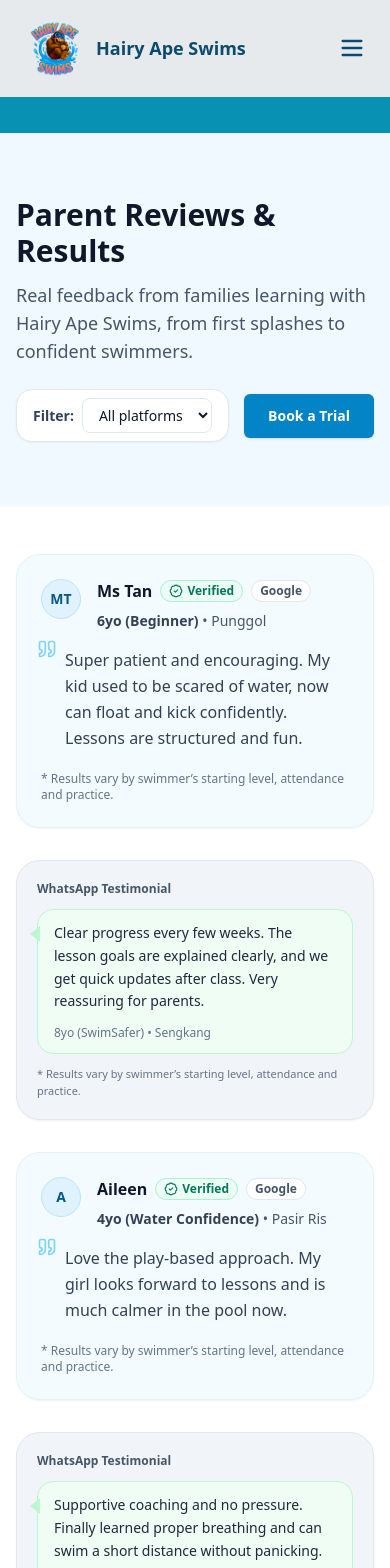
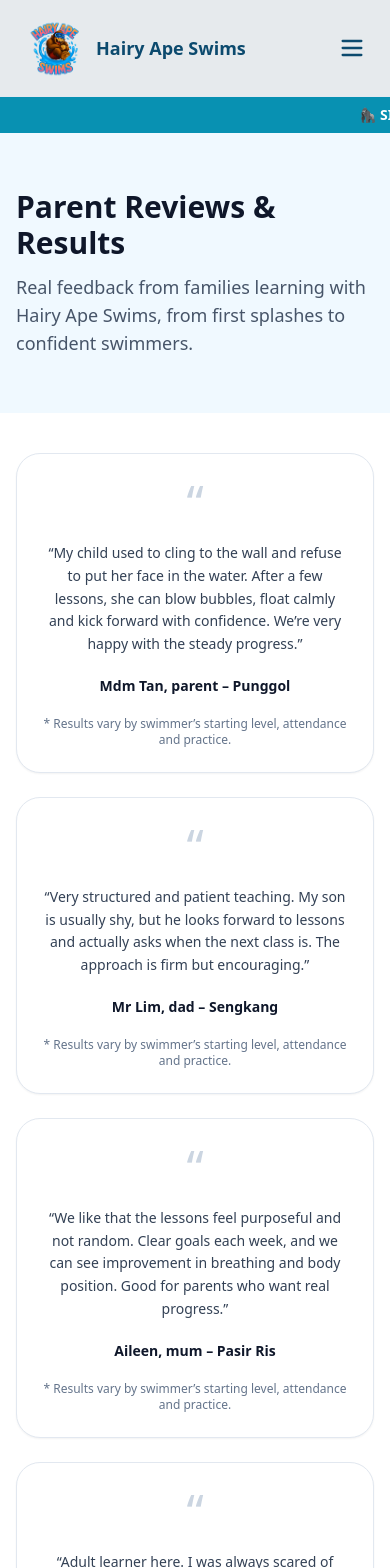
Before and after one commit to DarrylHG/hairyape, a React (Vite) app: page /Reviews in a window 390 px wide. Shown: the top 1568 px of the page. Built offline with nearby package versions, Linux system fonts and the light colour scheme.

Commit message:
Add responsive mobile navbar

```diff
--- a/src/pages/Reviews.jsx
+++ b/src/pages/Reviews.jsx
@@ -1,201 +1,168 @@
 // src/pages/Reviews.jsx
-import React, { useMemo, useState } from "react";
+import React from "react";
 import { Link } from "react-router-dom";
 import { Button } from "@/components/ui/button";
-import { Quote, BadgeCheck } from "lucide-react";
 
-function Avatar({ name = "Parent" }) {
-  const initials = name
-    .split(" ")
-    .filter(Boolean)
-    .slice(0, 2)
-    .map((w) => w[0]?.toUpperCase())
-    .join("");
-
+function QuoteMark() {
   return (
-    <div className="h-10 w-10 rounded-full bg-sky-100 border border-sky-200 flex items-center justify-center">
-      <span className="text-sm font-bold text-sky-800">{initials || "P"}</span>
-    </div>
-  );
-}
-
-function WhatsAppCard({ r }) {
-  return (
-    <div className="bg-slate-100 border border-slate-200 rounded-3xl p-5 md:p-6 shadow-sm">
-      {/* WhatsApp header strip */}
-      <div className="flex items-center justify-between mb-3">
-        <div className="text-xs font-semibold text-slate-600">
-          WhatsApp Testimonial
-        </div>
-        {r.verified && (
-          <span className="inline-flex items-center gap-1 text-xs font-semibold text-emerald-700 bg-emerald-50 border border-emerald-200 px-2 py-0.5 rounded-full">
-            <BadgeCheck className="h-3.5 w-3.5" />
-            Verified
-          </span>
-        )}
-      </div>
-
-      {/* Chat bubble */}
-      <div className="bg-green-50 border border-green-200 rounded-2xl px-4 py-3 relative">
-        <div className="absolute -left-2 top-4 h-0 w-0 border-y-8 border-y-transparent border-r-[10px] border-r-green-200" />
-        <div className="absolute -left-1.5 top-4 h-0 w-0 border-y-7 border-y-transparent border-r-[9px] border-r-green-50" />
-
-        <p className="text-sm md:text-base text-slate-800 leading-relaxed">
-          {r.text}
-        </p>
-
-        <div className="mt-3 text-xs text-slate-500">
-          {r.child}
-          {r.location ? <span> • {r.location}</span> : null}
-        </div>
-      </div>
-
-      <div className="mt-3 text-[11px] text-slate-500">
-        * Results vary by swimmer’s starting level, attendance and practice.
-      </div>
+    <div className="text-5xl md:text-6xl leading-none text-slate-300 text-center select-none">
+      “
     </div>
   );
 }
 
 export default function Reviews() {
-  // Edit these anytime
   const reviews = [
     {
-      platform: "Google",
-      name: "Ms Tan",
-      child: "6yo (Beginner)",
-      verified: true,
-      location: "Punggol",
       text:
-        "Super patient and encouraging. My kid used to be scared of water, now can float and kick confidently. Lessons are structured and fun.",
+        "My child used to cling to the wall and refuse to put her face in the water. After a few lessons, she can blow bubbles, float calmly and kick forward with confidence. We’re very happy with the steady progress.",
+      byline: "Mdm Tan, parent – Punggol",
     },
     {
-      platform: "WhatsApp",
-      name: "Mr Lim",
-      child: "8yo (SwimSafer)",
-      verified: false,
-      location: "Sengkang",
       text:
-        "Clear progress every few weeks. The lesson goals are explained clearly, and we get quick updates after class. Very reassuring for parents.",
+        "Very structured and patient teaching. My son is usually shy, but he looks forward to lessons and actually asks when the next class is. The approach is firm but encouraging.",
+      byline: "Mr Lim, dad – Sengkang",
     },
     {
-      platform: "Google",
-      name: "Aileen",
-      child: "4yo (Water Confidence)",
-      verified: true,
-      location: "Pasir Ris",
       text:
-        "Love the play-based approach. My girl looks forward to lessons and is much calmer in the pool now.",
+        "We like that the lessons feel purposeful and not random. Clear goals each week, and we can see improvement in breathing and body position. Good for parents who want real progress.",
+      byline: "Aileen, mum – Pasir Ris",
     },
     {
-      platform: "WhatsApp",
-      name: "Jason",
-      child: "Adult (Beginner)",
-      verified: false,
-      location: "Tampines",
       text:
-        "Supportive coaching and no pressure. Finally learned proper breathing and can swim a short distance without panicking.",
+        "Adult learner here. I was always scared of deep water, but the step-by-step guidance helped me stay calm and focus on technique. I can now swim a short distance without panicking.",
+      byline: "Jason, adult learner – Tampines",
+    },
+    {
+      text:
+        "My two kids have different learning speeds, but the sessions were adjusted well for both. One needed confidence work, the other needed stroke correction. Both improved without feeling pressured.",
+      byline: "Sharon, mum – Hougang",
+    },
+    {
+      text:
+        "The coaching style is very encouraging. My child used to cry before class, now he enters the pool by himself and tries new drills. That confidence boost is huge for us.",
+      byline: "Mr Goh, dad – Serangoon",
+    },
+    {
+      text:
+        "Good balance of fun and discipline. My kid enjoys the games but still learns proper technique. The progress feels consistent, not just ‘play in water’.",
+      byline: "Jia Min, parent – Punggol",
+    },
+    {
+      text:
+        "We appreciate how safety is always emphasised. My child learned simple water safety habits early, like waiting for instruction and staying calm when tired.",
+      byline: "Nurul, mum – Kovan",
+    },
+    {
+      text:
+        "My daughter improved a lot in freestyle breathing. Previously she would lift her head and stop. Now she can breathe to the side and continue swimming longer.",
+      byline: "Mei Ling, mum – Bedok",
+    },
+    {
+      text:
+        "Lessons are clear and progressive. Not rushed, but not dragging either. My son finally got comfortable with back float and can hold it independently.",
+      byline: "Mr Wong, dad – Sengkang",
+    },
+    {
+      text:
+        "Very patient with nervous swimmers. The first few lessons focused on water confidence, and only when my child was ready, the drills increased. Good pacing.",
+      byline: "Rachel, parent – Tampines",
+    },
+    {
+      text:
+        "I like that the teaching is practical. My child learned how to recover when he gets water in his face, instead of panicking. That skill alone made a big difference.",
+      byline: "Mr Chua, dad – Punggol",
+    },
+    {
+      text:
+        "My child went from ‘cannot swim’ to doing a full lap with better stamina. Technique still improving, but the confidence and endurance growth is obvious.",
+      byline: "Celine, mum – Pasir Ris",
+    },
+    {
+      text:
+        "The sessions are organised and the drills make sense. You can tell there is a structured programme and not just ad-hoc coaching.",
+      byline: "Haziq, parent – Yishun",
+    },
+    {
+      text:
+        "My son struggles to focus sometimes, but the coaching kept him engaged with short drills and clear cues. It worked better than what we tried before.",
+      byline: "Mdm Lee, parent – Sengkang",
+    },
+    {
+      text:
+        "We joined to prepare for SwimSafer-style progression. The foundations were built properly first, and the expectations were explained clearly. Great for beginners.",
+      byline: "Mr Nathan, dad – Hougang",
+    },
+    {
+      text:
+        "My child is now comfortable in deeper water. Previously she would only stay at the steps. Now she can move out, float and kick with control.",
+      byline: "Adeline, mum – Punggol",
+    },
+    {
+      text:
+        "Nice learning environment. The coaching feels respectful and calm. My child doesn’t feel embarrassed when making mistakes, and that helps learning faster.",
+      byline: "Mr Koh, dad – Bishan",
+    },
+    {
+      text:
+        "We saw improvement in streamlining and kicking. Small corrections made a big difference, and the drills helped build better habits.",
+      byline: "Jasmine, mum – Bedok",
+    },
+    {
+      text:
+        "My child is very sensitive to water splashing, but the step-by-step exposure helped. Now she can submerge briefly and blow bubbles comfortably.",
+      byline: "Mdm Farah, parent – Serangoon",
+    },
+    {
+      text:
+        "Communication is clear and the lesson flow feels consistent. My son improved in confidence and also listens better in the pool now.",
+      byline: "Mr Ong, dad – Punggol",
+    },
+    {
+      text:
+        "We’re happy with the progress and the overall experience. The sessions are structured, positive, and focused on building strong foundations.",
+      byline: "Siti, mum – Sengkang",
     },
   ];
-
-  const [platform, setPlatform] = useState("All");
-
-  const filtered = useMemo(() => {
-    return reviews.filter((r) => {
-      const okPlatform = platform === "All" ? true : r.platform === platform;
-      return okPlatform;
-    });
-  }, [reviews, platform]);
 
   return (
     <div className="bg-slate-900 min-h-screen">
       {/* Hero */}
       <section className="bg-sky-50 text-slate-900">
-        <div className="container mx-auto px-4 py-16 md:py-20">
+        <div className="container mx-auto px-4 py-14 md:py-18">
           <h1 className="text-3xl md:text-4xl font-extrabold mb-3">
             Parent Reviews & Results
           </h1>
           <p className="text-lg md:text-xl text-slate-600 max-w-3xl">
             Real feedback from families learning with Hairy Ape Swims, from first splashes to confident swimmers.
           </p>
-
-          {/* Filters + CTA */}
-          <div className="mt-6 flex flex-wrap items-center gap-3">
-            <div className="inline-flex items-center gap-2 rounded-2xl bg-white border border-slate-200 px-4 py-2 shadow-sm">
-              <span className="text-sm font-semibold text-slate-700">Filter:</span>
-
-              <select
-                value={platform}
-                onChange={(e) => setPlatform(e.target.value)}
-                className="rounded-lg border border-slate-200 bg-white px-3 py-1.5 text-sm focus:outline-none focus:ring-2 focus:ring-cyan-500"
-              >
-                <option value="All">All platforms</option>
-                <option value="Google">Google</option>
-                <option value="WhatsApp">WhatsApp</option>
-              </select>
-            </div>
-
-            <Link to="/Contact" className="ml-auto">
-              <Button className="rounded-full bg-sky-600 hover:bg-sky-700 text-white font-semibold px-6 py-3 shadow">
-                Book a Trial
-              </Button>
-            </Link>
-          </div>
         </div>
       </section>
 
       {/* Reviews */}
       <section className="bg-white">
-        <div className="container mx-auto px-4 py-12 md:py-16">
-          <div className="grid md:grid-cols-2 gap-8 lg:gap-10">
-            {filtered.map((r, i) => {
-              // WhatsApp screenshot style
-              if (r.platform === "WhatsApp") {
-                return <WhatsAppCard key={i} r={r} />;
-              }
+        <div className="container mx-auto px-4 py-10 md:py-14">
+          <div className="grid md:grid-cols-3 gap-6 lg:gap-8">
+            {reviews.map((r, i) => (
+              <div
+                key={i}
+                className="bg-white border border-slate-200 rounded-3xl p-6 md:p-7 shadow-sm flex flex-col h-full"
+              >
+                <QuoteMark />
 
-              // Default Google-style card (kept close to yours)
-              return (
-                <div
-                  key={i}
-                  className="bg-sky-50/70 border border-sky-100 rounded-3xl p-6 md:p-8 shadow-sm flex flex-col h-full"
-                >
-                  {/* Header */}
-                  <div className="flex items-start gap-4">
-                    <Avatar name={r.name} />
-                    <div className="flex-1">
-                      <div className="flex items-center gap-2 flex-wrap">
-                        <p className="font-bold text-slate-900">{r.name}</p>
-                        {r.verified && (
-                          <span className="inline-flex items-center gap-1 text-xs font-semibold text-emerald-700 bg-emerald-50 border border-emerald-200 px-2 py-0.5 rounded-full">
-                            <BadgeCheck className="h-3.5 w-3.5" />
-                            Verified
-                          </span>
-                        )}
-                        <span className="text-xs font-semibold text-slate-600 bg-white border border-slate-200 px-2 py-0.5 rounded-full">
-                          {r.platform}
-                        </span>
-                      </div>
+                <p className="mt-4 text-slate-700 text-sm md:text-base leading-relaxed text-center">
+                  “{r.text}”
+                </p>
 
-                      <p className="mt-2 text-sm text-slate-600">
-                        <span className="font-semibold text-slate-700">{r.child}</span>
-                        {r.location ? <span> • {r.location}</span> : null}
-                      </p>
-                    </div>
-                  </div>
+                <div className="mt-5 text-center font-semibold text-slate-900 text-sm">
+                  {r.byline}
+                </div>
 
-                  {/* Body */}
-                  <div className="mt-4 relative">
-                    <Quote className="h-5 w-5 text-sky-300 absolute -top-2 -left-1" />
-                    <p className="text-slate-700 leading-relaxed pl-6">{r.text}</p>
-                  </div>
-
-                  <div className="mt-auto pt-5 text-xs text-slate-500">
-                    * Results vary by swimmer’s starting level, attendance and practice.
-                  </div>
+                <div className="mt-auto pt-5 text-xs text-slate-500 text-center">
+                  * Results vary by swimmer’s starting level, attendance and practice.
                 </div>
-              );
-            })}
+              </div>
+            ))}
           </div>
 
           {/* CTA under reviews */}
@@ -206,13 +173,6 @@ export default function Reviews() {
               </Button>
             </Link>
           </div>
-
-          {/* Empty state */}
-          {!filtered.length && (
-            <div className="mt-10 text-center text-slate-600">
-              No reviews match your filter.
-            </div>
-          )}
         </div>
       </section>
     </div>
```
